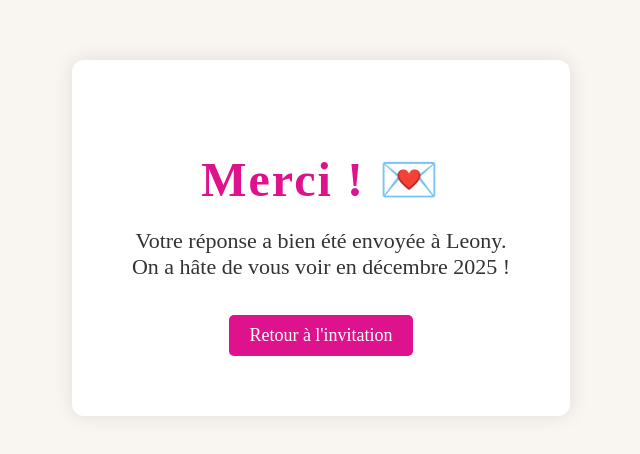
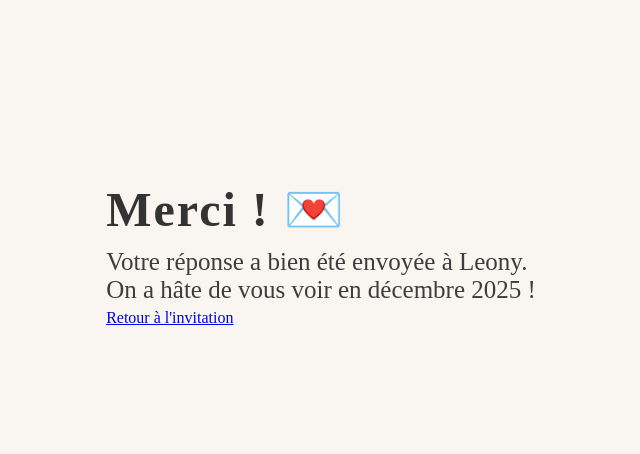
Before and after one commit to joushys/leony-bat-mitsvah, a plain HTML site: page merci.html in a window 1280 px wide. Shown: the part 162-616 px from the top of the page, without its empty margins (319-959 px from the left). Drawn offline with Linux system fonts and the light colour scheme.

Commit message:
Add files via upload

```diff
--- a/merci.html
+++ b/merci.html
@@ -5,51 +5,7 @@
   <title>Merci !</title>
   <link rel="stylesheet" href="style.css">
   <style>
-    body {
-      background-color: #f9f6f1;
-      display: flex;
-      justify-content: center;
-      align-items: center;
-      height: 100vh;
-      font-family: 'Cormorant Garamond', serif;
-      margin: 0;
-      text-align: center;
-    }
 
-    .merci-box {
-      background-color: #fff;
-      padding: 60px;
-      border-radius: 12px;
-      box-shadow: 0 0 20px rgba(0, 0, 0, 0.1);
-      max-width: 600px;
-    }
-
-    .merci-box h1 {
-      font-size: 48px;
-      color: #dd128c;
-      margin-bottom: 20px;
-    }
-
-    .merci-box p {
-      font-size: 22px;
-      color: #333;
-    }
-
-    .merci-box a {
-      display: inline-block;
-      margin-top: 30px;
-      padding: 10px 20px;
-      background-color: #dd128c;
-      color: white;
-      text-decoration: none;
-      font-size: 18px;
-      border-radius: 5px;
-      transition: background-color 0.3s;
-    }
-
-    .merci-box a:hover {
-      background-color: #b71072;
-    }
   </style>
 </head>
 <body>
```
Also changed, not shown: index.html (+3 -3 lines).
